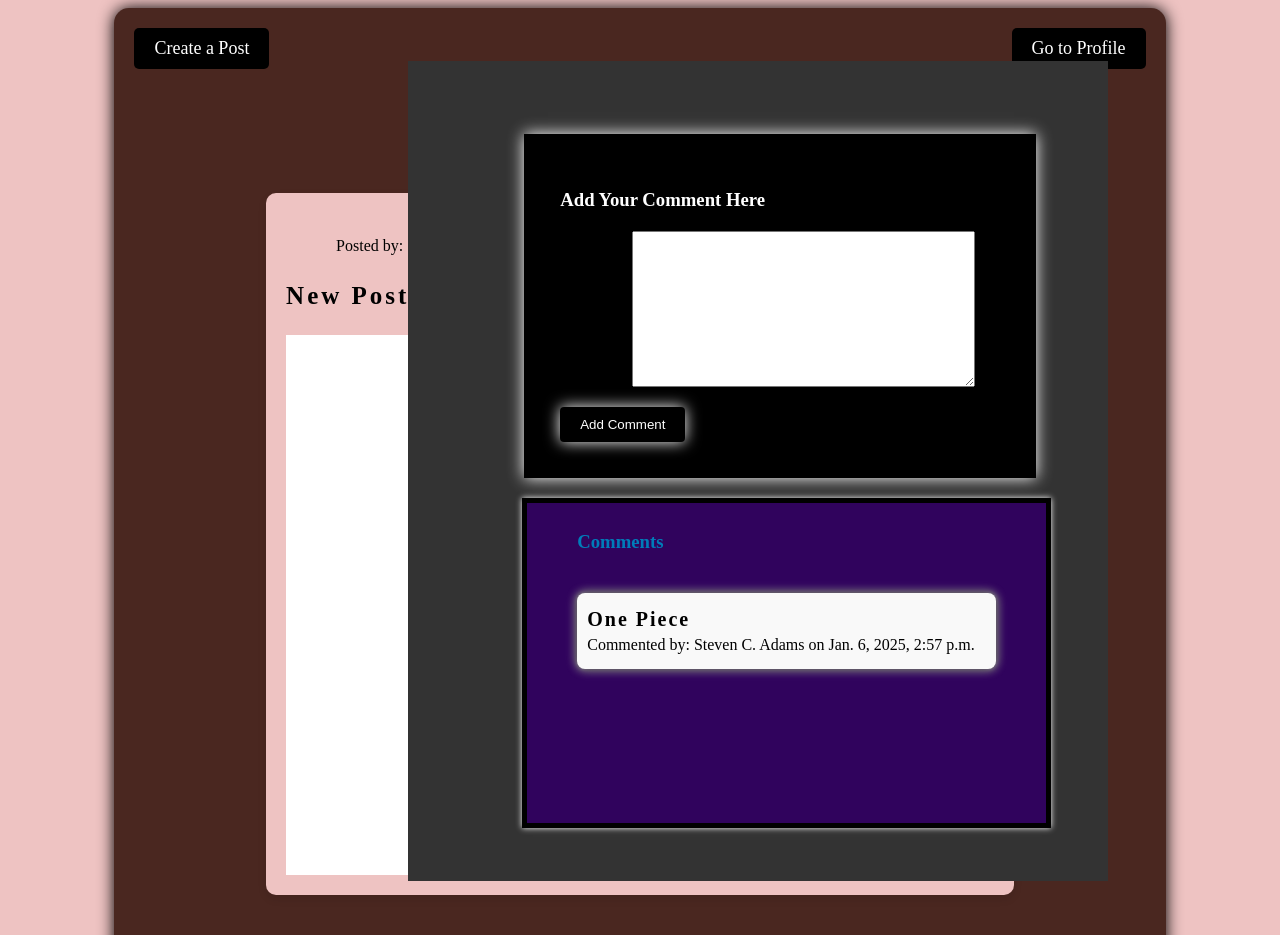
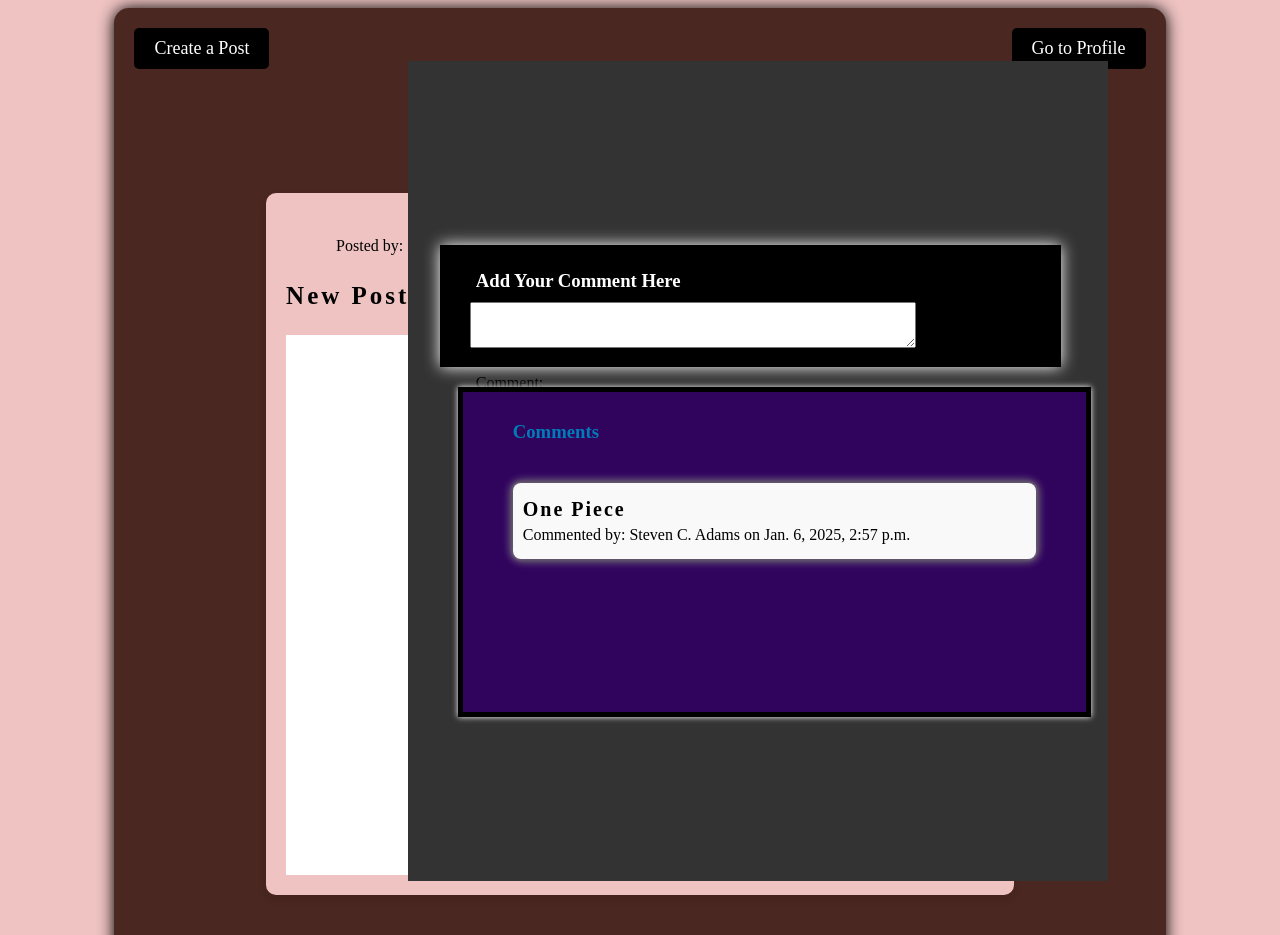
Before and after one commit to Wawayooo/DjangoSocialMedia, a Django app: page /home/ in a window 1280 px wide. Shown: the top 935 px of the page. Run offline with Django 5.2, Linux system fonts and the light colour scheme; a user stored in the database is signed in; data comes from the database, SQL or seed files in the repository.

Commit message:
Css Style Minor Changes

```diff
--- a/Static/style/home.css
+++ b/Static/style/home.css
@@ -59,17 +59,6 @@
   padding: 5px 39px;
 }
 
-.comments form button {
-  display: block;
-  margin-top: 10px;
-  padding: 10px 20px;
-  background-color: #000000;
-  color: white;
-  border: none;
-  box-shadow: 0px 0px 15px white;
-  border-radius: 4px;
-}
-
 .comments button:hover {
   background-color: #45a049;
 }
@@ -112,10 +101,37 @@
   position: relative;
   background: black;
   padding: 36px;
-  left: 25px;
+  left: 5px;
   top: 20px;
   box-shadow: 0px 0px 15px white;
   margin-bottom: 40px;
+  height: 50px;
+}
+
+.comments textarea{
+  height: 40px;
+  font-size: 20px;
+  position: relative;
+  bottom: 40px;
+  right: 77px;
+  width: 80%;
+}
+
+#AddCommBtn{
+  height: 47px;
+  width: 86px;
+  background: linear-gradient(45deg, black, white, black);
+  position: relative;
+  bottom: 106px;
+  left: 434px;
+  font-size: 12px;
+  font-weight: bold;
+  border-radius: 8px;
+  display: block;
+  padding: 10px 20px;
+  color: black;
+  border: none;
+  box-shadow: 0px 0px 8px white
 }
 
 input[type="hidden" i] {
@@ -136,7 +152,8 @@
 }
 
 .comments h3 {
-  color: #333;
+  position: relative;
+  bottom: 30px;
 }
 
 .comment {
```
